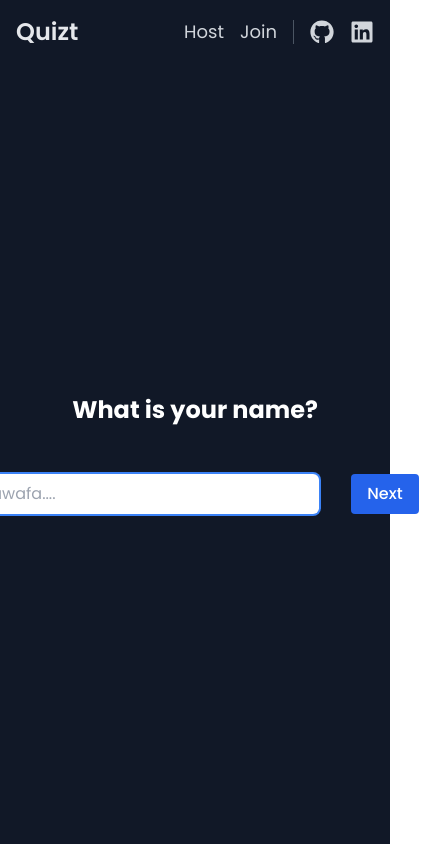
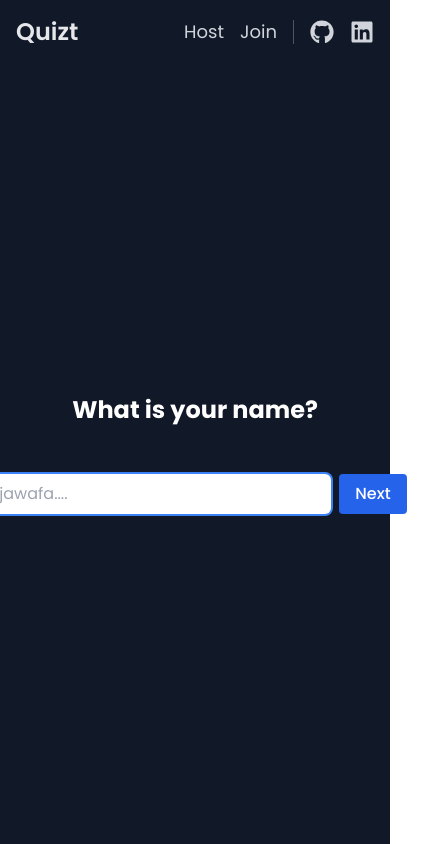
Before and after one commit to abdel-rahmanSalem/quizt, a React (Vite) app: page /new-user in a window 390 px wide. Shown: the whole page, 435 px wide, since content can reach past the window. Built offline with nearby package versions, Linux system fonts and the light colour scheme; no server answers.

Commit message:
fix responsivity 2

```diff
--- a/src/pages/QuizIdPage.jsx
+++ b/src/pages/QuizIdPage.jsx
@@ -30,7 +30,7 @@
   return (
     <>
       <HeaderText>👋 Welcome {username}, Enter your quiz ID: </HeaderText>
-      <form className="flex gap-8 px-4" onSubmit={handleSubmit}>
+      <form className="flex gap-2" onSubmit={handleSubmit}>
         <input
           autoFocus
           maxLength="20"
--- a/src/pages/UsernamePage.jsx
+++ b/src/pages/UsernamePage.jsx
@@ -24,7 +24,7 @@
     <>
       <HeaderText>What is your name?</HeaderText>
 
-      <form className="flex gap-8 px-4" onSubmit={handleSubmit}>
+      <form className="flex gap-2" onSubmit={handleSubmit}>
         <input
           autoFocus
           maxLength="20"
```
